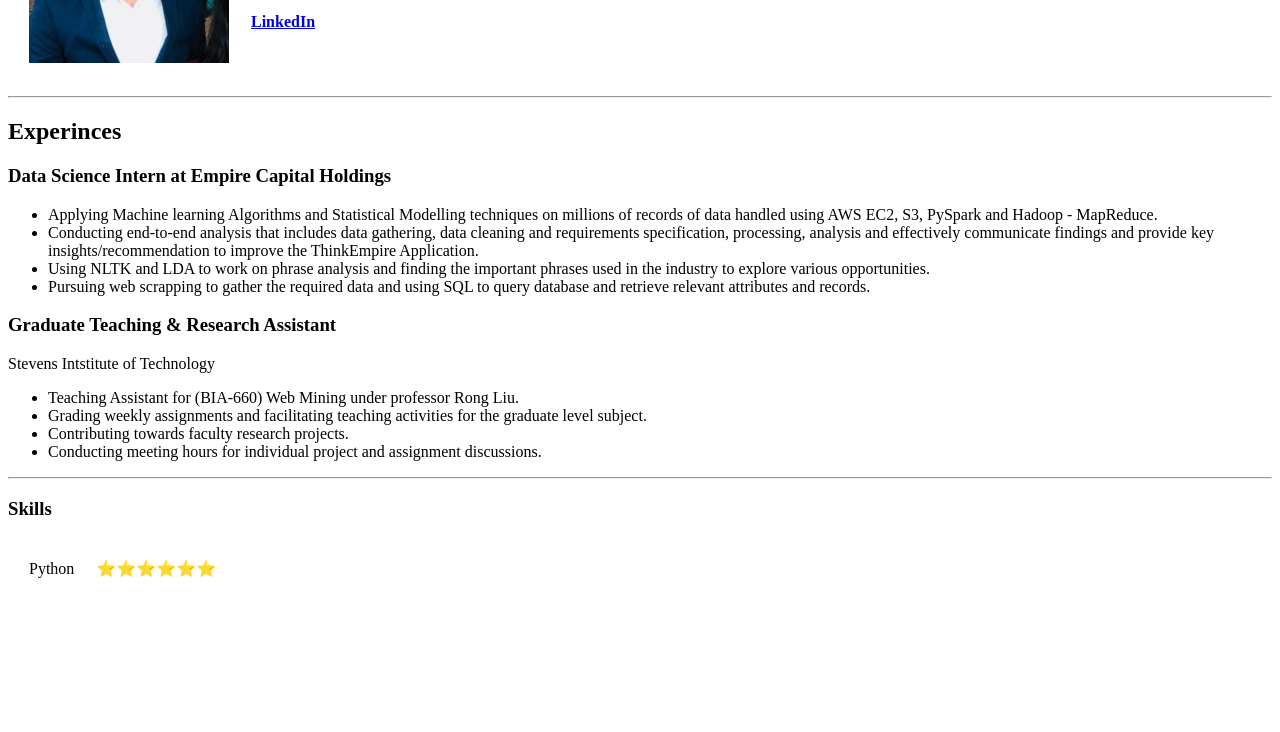
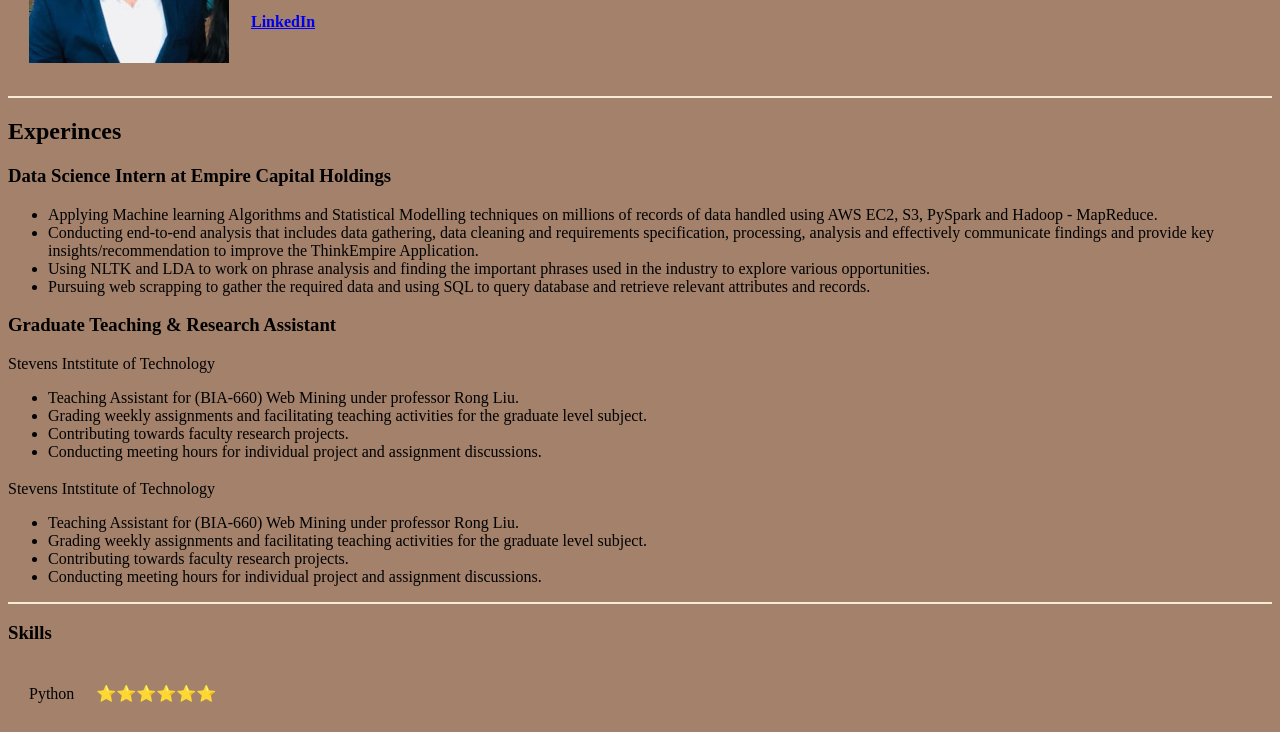
Before and after one commit to MukunthR/CV, a plain HTML site: page index.html in a window 1280 px wide. Shown: the part 166-898 px from the top of the page. Before the commit the page ends 800 px from the top, so only its background shows below. Drawn offline with Linux system fonts and the light colour scheme.

Commit message:
recent changes

```diff
--- a/index.html
+++ b/index.html
@@ -4,9 +4,21 @@
 <!--[if IE 8]>         <html class="no-js lt-ie9"> <![endif]-->
 <!--[if gt IE 8]><!--> <html class="no-js"> <!--<![endif]-->
     <head>
+
         <meta charset="utf-8">
         <meta http-equiv="X-UA-Compatible" content="IE=edge">
         <title> 😎 Mukunth's personal site </title>
+        <style>
+        body {
+            background-color: #a3816a;
+
+        }
+        hr {
+            background-color: antiquewhite;
+            border-style: none;
+            height: 2px;
+        }
+        </style>
         <meta name="description" content="">
         <meta name="viewport" content="width=device-width, initial-scale=1">
         <link rel="stylesheet" href="">
@@ -37,6 +49,14 @@
             <li>Contributing towards faculty research projects. </li>
             <li>Conducting meeting hours for individual project and assignment discussions.</li>
         </ul>
+        <h3></h3>
+        <p>Stevens Intstitute of Technology</p>
+        <ul>
+            <li>Teaching Assistant for (BIA-660) Web Mining under professor Rong Liu. </li>
+            <li>Grading weekly assignments and facilitating teaching activities for the graduate level subject. </li>
+            <li>Contributing towards faculty research projects. </li>
+            <li>Conducting meeting hours for individual project and assignment discussions.</li>
+        </ul>
         <hr>
         <h3>Skills</h3>
         <table cellspacing = "20">
@@ -44,11 +64,11 @@
                 <td>Python</td>
                 <td>⭐⭐⭐⭐⭐⭐</td>
             </tr>
-
+        <form class="" action=""
 
         </table>
     </head>
-    <body>
+
         <!--[if lt IE 7]>
             <p class="browsehappy">You are using an <strong>outdated</strong> browser. Please <a href="#">upgrade your browser</a> to improve your experience.</p>
         <![endif]-->
```
